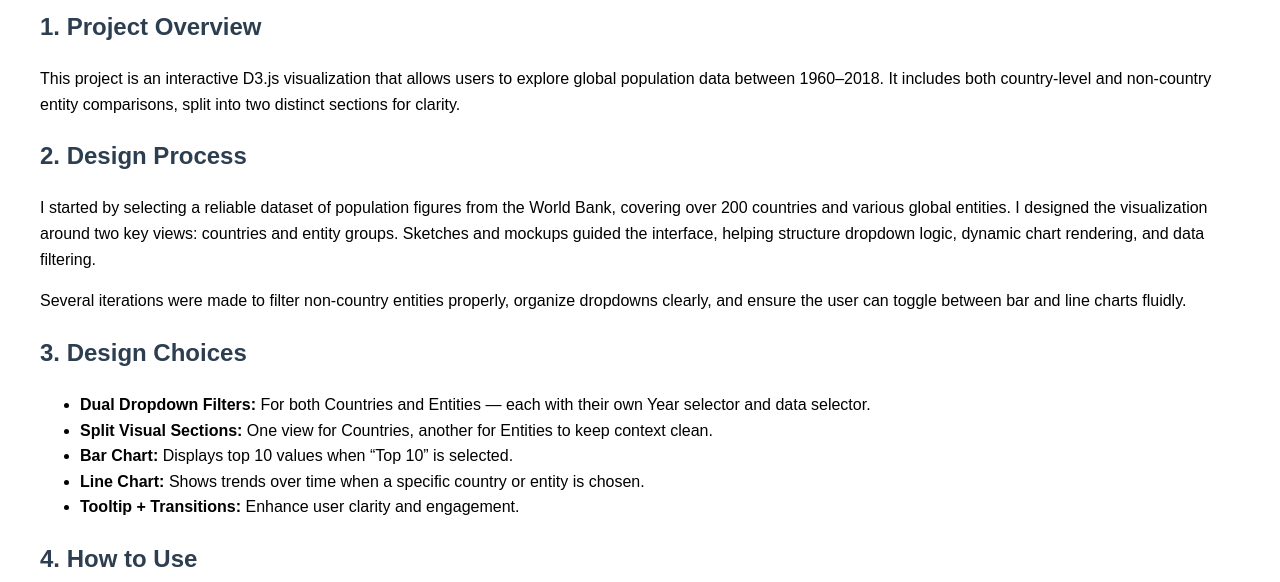
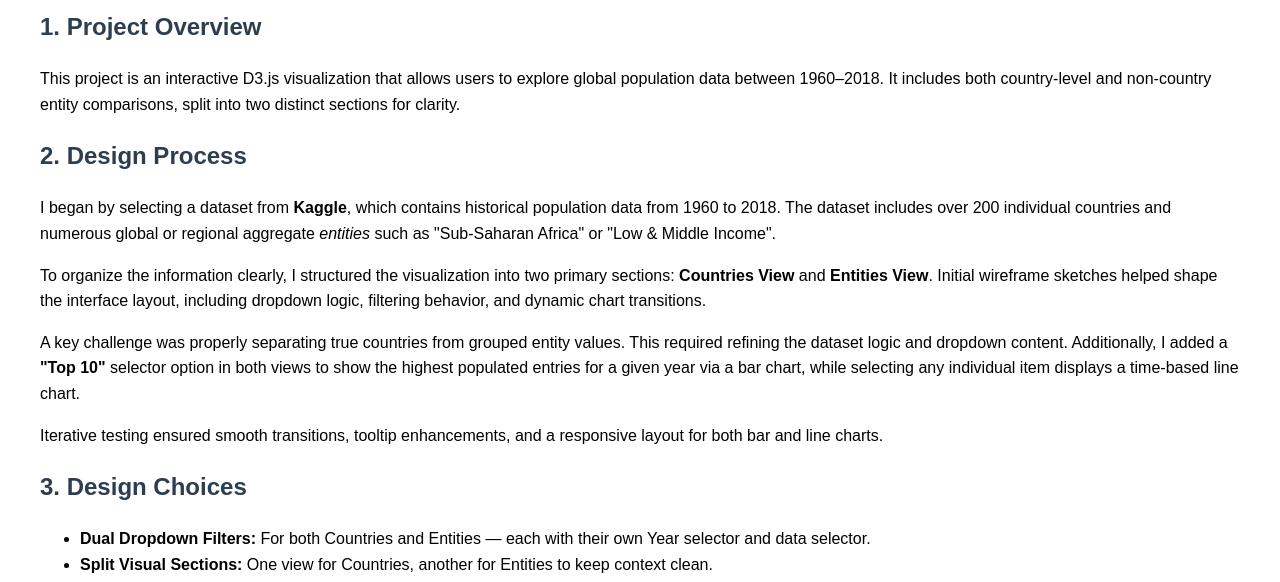
Before and after one commit to SaimonAlam001/D3-Visualization-Interactive-Population-Visualization, a plain HTML site: page documentation.html in a window 1280 px wide. Shown: the part 152-734 px from the top of the page. Drawn offline with Linux system fonts and the light colour scheme.

Commit message:
Add files via upload

```diff
--- a/documentation.html
+++ b/documentation.html
@@ -37,11 +37,22 @@
 
   <h2>2. Design Process</h2>
   <p>
-    I started by selecting a reliable dataset of population figures from the World Bank, covering over 200 countries and various global entities.
-    I designed the visualization around two key views: countries and entity groups. Sketches and mockups guided the interface, helping structure dropdown logic, dynamic chart rendering, and data filtering.
+    I began by selecting a dataset from <strong>Kaggle</strong>, which contains historical population data from 1960 to 2018.
+    The dataset includes over 200 individual countries and numerous global or regional aggregate <em>entities</em> such as
+    "Sub-Saharan Africa" or "Low & Middle Income".
   </p>
   <p>
-    Several iterations were made to filter non-country entities properly, organize dropdowns clearly, and ensure the user can toggle between bar and line charts fluidly.
+    To organize the information clearly, I structured the visualization into two primary sections:
+    <strong>Countries View</strong> and <strong>Entities View</strong>. Initial wireframe sketches helped shape the interface layout,
+    including dropdown logic, filtering behavior, and dynamic chart transitions.
+  </p>
+  <p>
+    A key challenge was properly separating true countries from grouped entity values. This required refining the dataset logic
+    and dropdown content. Additionally, I added a <strong>"Top 10"</strong> selector option in both views to show the highest populated entries
+    for a given year via a bar chart, while selecting any individual item displays a time-based line chart.
+  </p>
+  <p>
+    Iterative testing ensured smooth transitions, tooltip enhancements, and a responsive layout for both bar and line charts.
   </p>
 
   <h2>3. Design Choices</h2>
@@ -113,12 +124,12 @@
 
 
   <h2>6. Walkthrough Video</h2>
-  <p>Watch a 2–4 minute narrated walkthrough of the visualization:</p>
-  <iframe src="https://www.youtube.com/embed/YOUR_VIDEO_ID_HERE" frameborder="0" allowfullscreen></iframe>
+  <p>Watch a 4 minute walkthrough of the visualization:</p>
+  <iframe src="https://www.youtube.com/embed/yCtEfiztLQk" frameborder="0" allowfullscreen></iframe>
 
   <h2>7. Project Info</h2>
   <p>
-    Project by Saimon Alam — Final D3.js Visualization Project <br />
+    Project by Saimon Alam — Final Project <br />
   </p>
 </body>
 </html>
```
